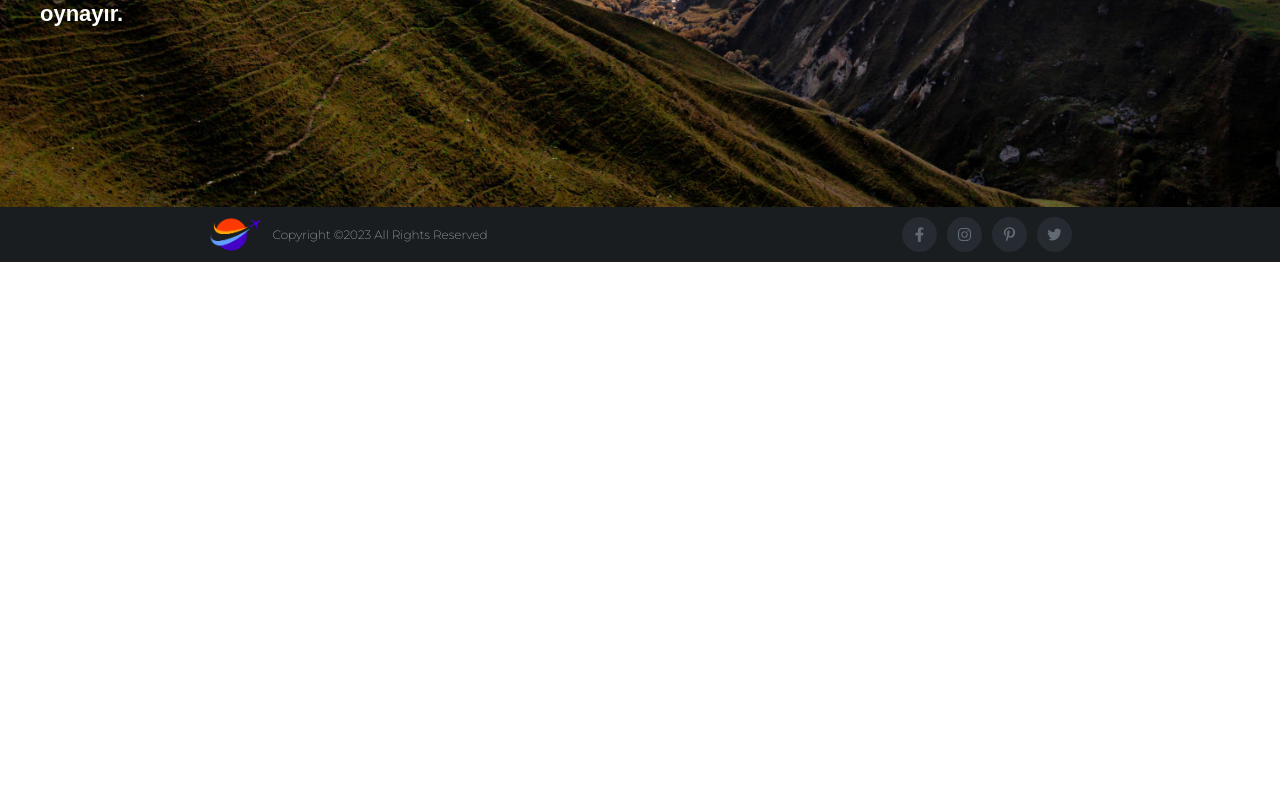
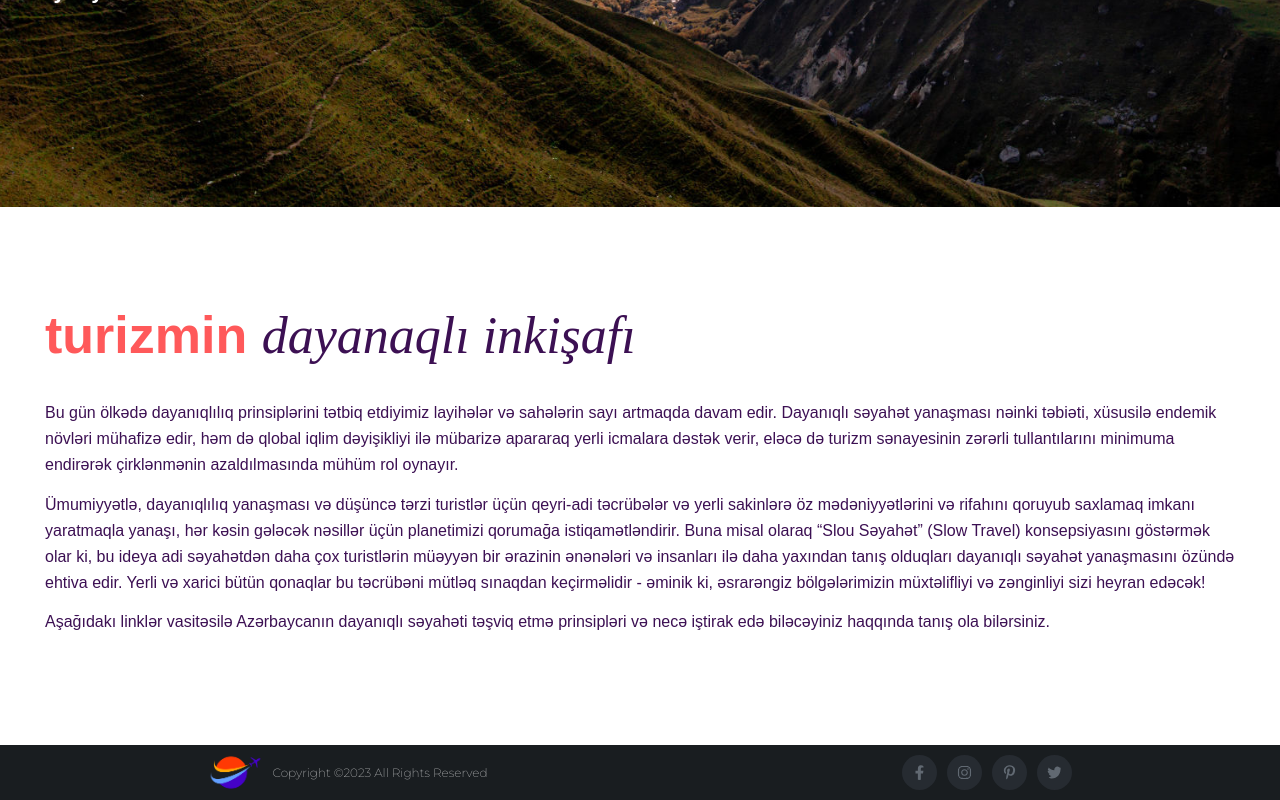
Before and after one commit to FeridQarayev/beautiful_places_app, a React (Create React App) app in the folder client/: page /about in a window 1280 px wide. Shown: the part 555-1355 px from the top of the page. Before the commit the page ends 817 px from the top, so only its background shows below. Built offline with nearby package versions, Linux system fonts and the light colour scheme.

Commit message:
second section finished

```diff
--- a/client/src/pages/base/about/index.tsx
+++ b/client/src/pages/base/about/index.tsx
@@ -3,16 +3,56 @@ import style from './style.module.scss';
 
 function Register(): JSX.Element {
   return (
+    <>
       <section className={style.section}>
         <div className={style.section__bg}></div>
         <div className={style.container}>
           <div className={style.container__content}>
-            <h1>Azərbaycanda turizmin <span>dayanaqlı inkişafı strategiyası</span> </h1>
+            <h1>
+              Azərbaycanda turizmin <span>dayanaqlı inkişafı strategiyası</span>{' '}
+            </h1>
             <p></p>
-            <p>Bu gün ölkədə dayanıqlılıq prinsiplərini tətbiq etdiyimiz layihələr və sahələrin sayı artmaqda davam edir. Dayanıqlı səyahət yanaşması nəinki təbiəti, xüsusilə endemik növləri mühafizə edir, həm də qlobal iqlim dəyişikliyi ilə mübarizə apararaq yerli icmalara dəstək verir, eləcə də turizm sənayesinin zərərli tullantılarını minimuma endirərək çirklənmənin azaldılmasında mühüm rol oynayır.</p>
+            <p>
+              Bu gün ölkədə dayanıqlılıq prinsiplərini tətbiq etdiyimiz layihələr və sahələrin sayı artmaqda davam edir.
+              Dayanıqlı səyahət yanaşması nəinki təbiəti, xüsusilə endemik növləri mühafizə edir, həm də qlobal iqlim
+              dəyişikliyi ilə mübarizə apararaq yerli icmalara dəstək verir, eləcə də turizm sənayesinin zərərli
+              tullantılarını minimuma endirərək çirklənmənin azaldılmasında mühüm rol oynayır.
+            </p>
+            <p></p>
           </div>
         </div>
       </section>
+
+      <section className={style.section__content}>
+        <div className={style.section__content__container}>
+          <div className={style.section__content__container__context}>
+            <div className={style.section__content__container__context__holder}>
+              <div className={style.section__heading}>
+                <h2>
+                  turizmin <span>dayanaqlı inkişafı</span>
+                </h2>
+              </div>
+              <p>
+                Bu gün ölkədə dayanıqlılıq prinsiplərini tətbiq etdiyimiz layihələr və sahələrin sayı artmaqda davam
+                edir. Dayanıqlı səyahət yanaşması nəinki təbiəti, xüsusilə endemik növləri mühafizə edir, həm də qlobal
+                iqlim dəyişikliyi ilə mübarizə apararaq yerli icmalara dəstək verir, eləcə də turizm sənayesinin zərərli
+                tullantılarını minimuma endirərək çirklənmənin azaldılmasında mühüm rol oynayır.
+              </p>
+              <p>
+                Ümumiyyətlə, dayanıqlılıq yanaşması və düşüncə tərzi turistlər üçün qeyri-adi təcrübələr və yerli
+                sakinlərə öz mədəniyyətlərini və rifahını qoruyub saxlamaq imkanı yaratmaqla yanaşı, hər kəsin gələcək
+                nəsillər üçün planetimizi qorumağa istiqamətləndirir. Buna misal olaraq “Slou Səyahət” (Slow Travel)
+                konsepsiyasını göstərmək olar ki, bu ideya adi səyahətdən daha çox turistlərin müəyyən bir ərazinin
+                ənənələri və insanları ilə daha yaxından tanış olduqları dayanıqlı səyahət yanaşmasını özündə ehtiva
+                edir. Yerli və xarici bütün qonaqlar bu təcrübəni mütləq sınaqdan keçirməlidir - əminik ki, əsrarəngiz
+                bölgələrimizin müxtəlifliyi və zənginliyi sizi heyran edəcək!
+              </p>
+              <p>Aşağıdakı linklər vasitəsilə Azərbaycanın dayanıqlı səyahəti təşviq etmə prinsipləri və necə iştirak edə biləcəyiniz haqqında tanış ola bilərsiniz.</p>
+            </div>
+          </div>
+        </div>
+      </section>
+    </>
   );
 }
 
--- a/client/src/pages/base/about/style.module.scss
+++ b/client/src/pages/base/about/style.module.scss
@@ -57,13 +57,58 @@
       line-height: 1.3;
       white-space: nowrap;
     }
-
   }
   p {
     margin: 46px 0 0;
     max-width: 700px;
   }
-  p{
-    font-family: "Gilroy Light","Arial","Helvetica Neue","Helvetica",sans-serif;
+  p {
+    font-family: 'Gilroy Light', 'Arial', 'Helvetica Neue', 'Helvetica', sans-serif;
   }
 }
+.section__content {
+  margin: 97px 0;
+  display: block;
+  &__container {
+    margin: 0 auto;
+    max-width: 1260px;
+    padding: 0 30px;
+    &__context {
+      display: flex;
+      flex-direction: row;
+      flex-wrap: wrap;
+      justify-content: flex-start;
+      align-content: flex-start;
+      align-items: flex-start;
+      margin: 0 -15px 33px;
+      &__holder {
+        width: 100%;
+        padding: 0 20px;
+      }
+    }
+  }
+  p{
+    margin: 0 0 0.8333em;
+    font-family: "Gilroy Light","Arial","Helvetica Neue","Helvetica",sans-serif;
+    color: #3c1053;
+  }
+}
+.section__heading {
+  text-align: left;
+  padding: 0 0 33px;
+  h2 {
+    font-size: 52px;
+    white-space: nowrap;
+    color: #ff595a;
+    font-family: "Gilroy","Arial","Helvetica Neue","Helvetica",sans-serif;
+    font-weight: 800;
+    line-height: 1.2;
+    span {
+      color: #3c1053;
+      font-family: 'Publico', 'Times New Roman', 'Times', 'Baskerville', 'Georgia', serif;
+      font-style: italic;
+      font-weight: 300;
+    }
+  }
+
+}
```
Lines whose indentation alone changed are shown as unchanged.
